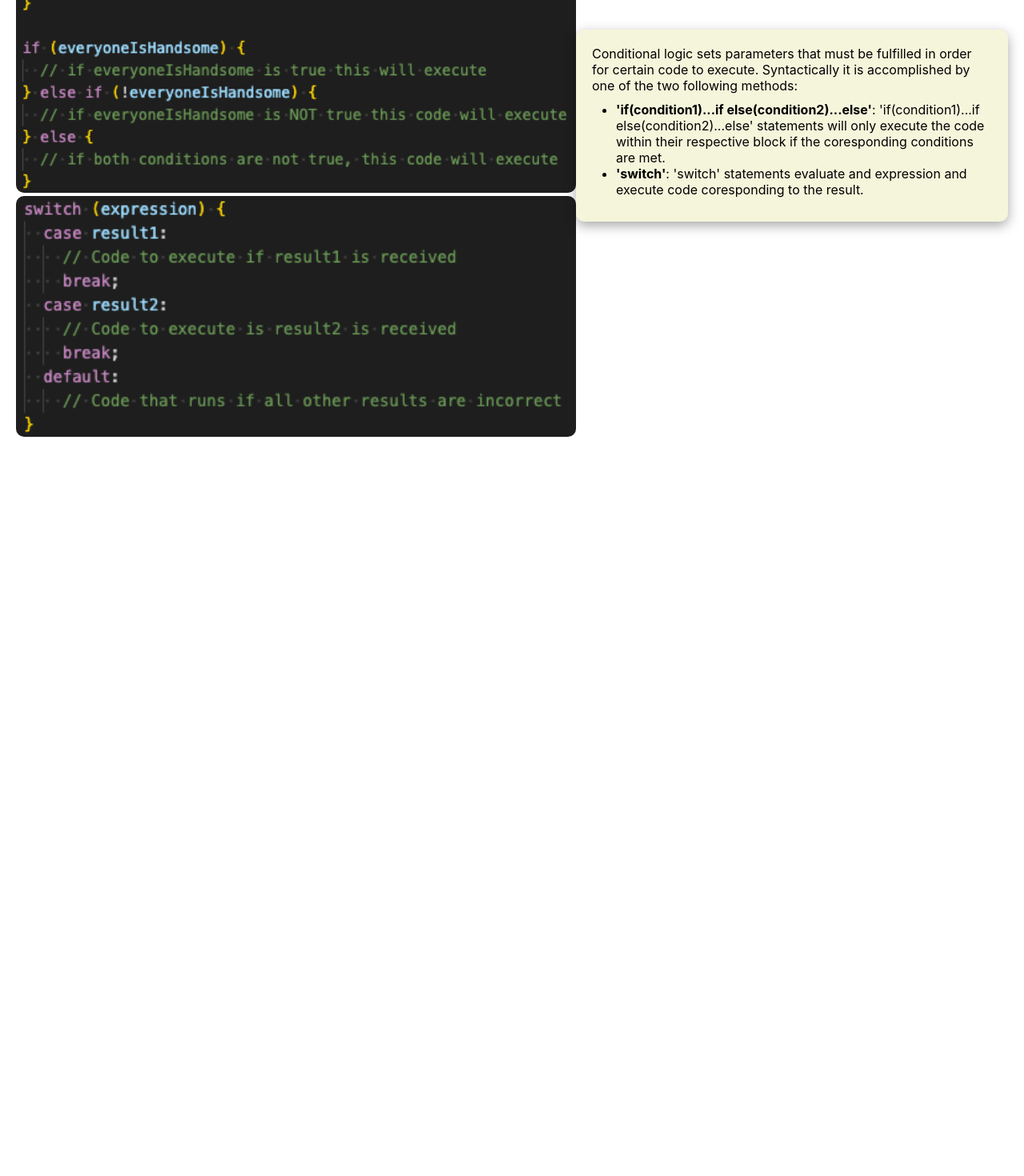
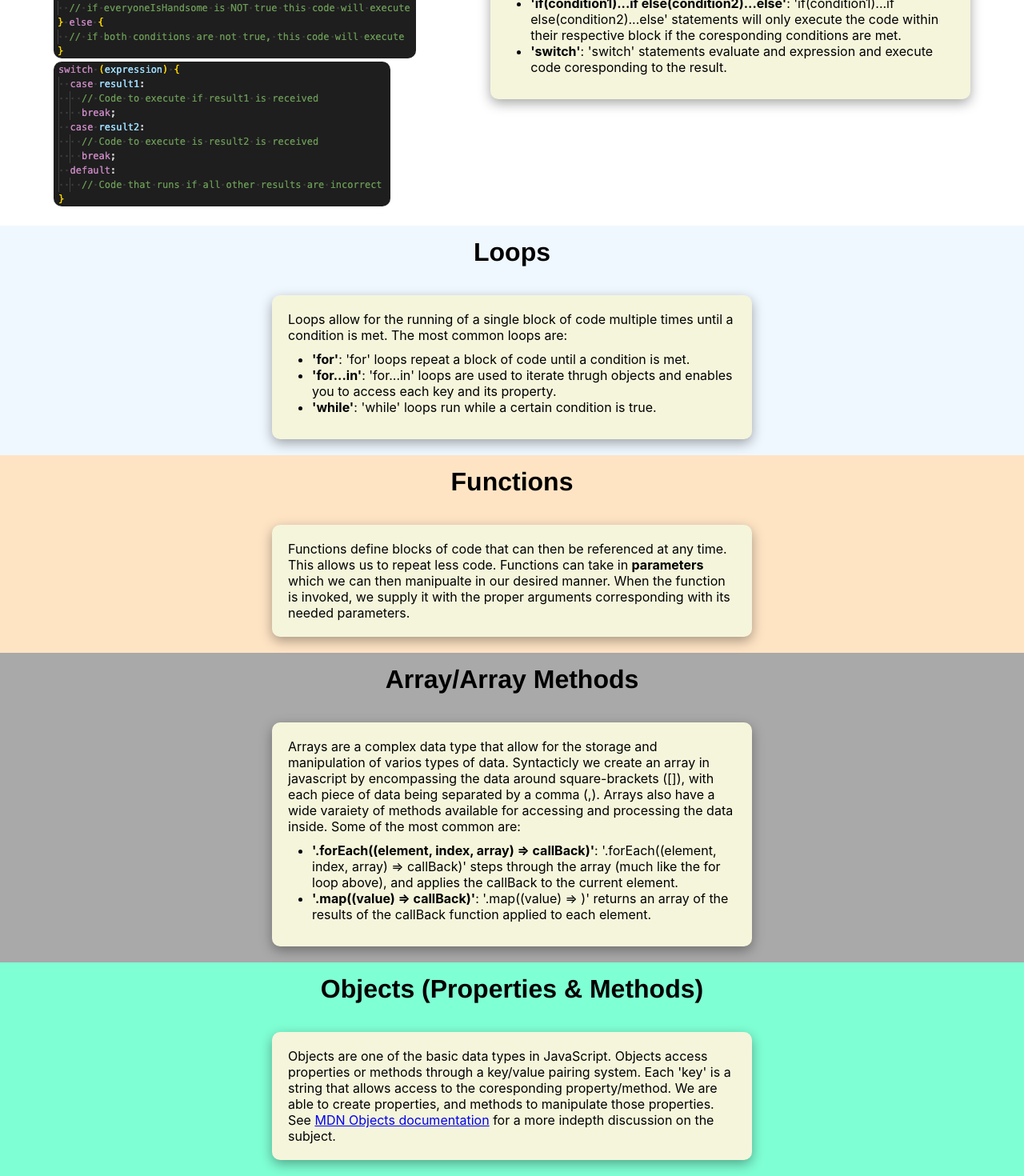
Before and after one commit to robecampbelljr/VWC-precourse, a React (Create React App) app: page / in a window 1280 px wide. Shown: the part 1700-3170 px from the top of the page at 80% size. Before the commit the page ends 2270 px from the top, so only its background shows below. Built offline with nearby package versions, Linux system fonts and the light colour scheme.

Commit message:
All blurbs are completed

```diff
--- a/src/App.css
+++ b/src/App.css
@@ -20,6 +20,22 @@
   background-color: aqua;
 }
 
+.loop-section {
+  background-color: aliceblue;
+}
+
+.function-section {
+  background-color: bisque;
+}
+
+.array-section {
+  background-color:darkgray;
+}
+
+.object-section {
+  background-color: aquamarine;
+}
+
 .presentation {
   display: flex;
   justify-content: space-around;
@@ -33,6 +49,10 @@
 }
 
 .presentation .multi-image-container {
+  width: min-content;
+}
+
+.presentation .multi-image-container img {
   width: min-content;
 }
 
--- a/src/App.js
+++ b/src/App.js
@@ -7,6 +7,10 @@ import StringBlurb from './components/Strings/string-blurg';
 import StringTool from './components/Strings/string-tool';
 import ConditionalLogicBlurb from './components/ConditionalLogic/conditional-logic-blurb';
 import ConditionalImages from './components/ConditionalLogic/conditional-images';
+import LoopBlurb from './components/Loops/loop-blurb';
+import FunctionBlurb from './components/Functions/fucntion-blurb';
+import ArrayBlurb from './components/Arrays/array-blurb';
+import ObjectBlurb from './components/Objects/object-blurb';
 
 function App() {
 
@@ -40,6 +44,30 @@ function App() {
           <ConditionalLogicBlurb />
         </div>
       </div>
+      <div className="loop-section">
+        <h1>Loops</h1>
+        <div className="presentation">
+          <LoopBlurb />
+        </div>
+      </div>
+      <div className="function-section">
+        <h1>Functions</h1>
+        <div className="presentation">
+          <FunctionBlurb />
+        </div>
+      </div>
+      <div className="array-section">
+        <h1>Array/Array Methods</h1>
+        <div className="presentation">
+          <ArrayBlurb />
+        </div>
+      </div>
+      <div className="object-section">
+        <h1>Objects (Properties & Methods)</h1>
+        <div className="presentation">
+          <ObjectBlurb />
+        </div>
+      </div>
     </div>
   );
 }
--- /dev/null
+++ b/src/components/Arrays/array-blurb.js
@@ -0,0 +1,20 @@
+import useFadeInLeft from "../../lib/hooks/useFadeInLeft"
+
+export default function ArrayBlurb() {
+
+  const fadeInLeft = useFadeInLeft();
+
+  return (
+    <div className="blurb" ref={fadeInLeft}>
+      Arrays are a complex data type that allow for the storage and manipulation of varios types of data. Syntacticly we create an array in javascript by encompassing the data around square-brackets ([]), with each piece of data being separated by a comma (,). Arrays also have a wide varaiety of methods available for accessing and processing the data inside. Some of the most common are:
+      <ul>
+        <li>
+          <strong>'.forEach((element, index, array) => callBack)'</strong>: '.forEach((element, index, array) => callBack)' steps through the array (much like the for loop above), and applies the callBack to the current element.
+        </li>
+        <li>
+          <strong>'.map((value) => callBack)'</strong>: '.map((value) => {})' returns an array of the results of the callBack function applied to each element.
+        </li>
+      </ul>
+    </div>
+  )
+}
--- /dev/null
+++ b/src/components/Functions/fucntion-blurb.js
@@ -0,0 +1,11 @@
+import useFadeInRight from "../../lib/hooks/useFadeInRight"
+
+export default function FunctionBlurb() {
+  const fadeInRight = useFadeInRight();
+
+  return (
+    <div className="blurb" ref={fadeInRight}>
+      Functions define blocks of code that can then be referenced at any time. This allows us to repeat less code. Functions can take in <strong>parameters</strong> which we can then manipualte in our desired manner. When the function is invoked, we supply it with the proper arguments corresponding with its needed parameters.
+    </div>
+  )
+}
--- /dev/null
+++ b/src/components/Loops/loop-blurb.js
@@ -0,0 +1,22 @@
+import useFadeInLeft from "../../lib/hooks/useFadeInLeft"
+
+export default function LoopBlurb() {
+  const fadeInLeft = useFadeInLeft();
+
+  return (
+    <div className="blurb" ref={fadeInLeft}>
+      Loops allow for the running of a single block of code multiple times until a condition is met. The most common loops are:
+      <ul>
+        <li>
+          <strong>'for'</strong>: 'for' loops repeat a block of code until a condition is met.
+        </li>
+        <li>
+          <strong>'for...in'</strong>: 'for...in' loops are used to iterate thrugh objects and enables you to access each key and its property.
+        </li>
+        <li>
+          <strong>'while'</strong>: 'while' loops run while a certain condition is true.
+        </li>
+      </ul>
+    </div>
+  )
+}
--- /dev/null
+++ b/src/components/Objects/object-blurb.js
@@ -0,0 +1,12 @@
+import useFadeInRight from "../../lib/hooks/useFadeInRight"
+
+export default function ObjectBlurb() {
+
+  const fadeInRight = useFadeInRight();
+
+  return (
+    <div className="blurb" ref={fadeInRight}>
+      Objects are one of the basic data types in JavaScript. Objects access properties or methods through a key/value pairing system. Each 'key' is a string that allows access to the coresponding property/method. We are able to create properties, and methods to manipulate those properties. See <a href="https://developer.mozilla.org/en-US/docs/Web/JavaScript/Reference/Global_Objects/Object">MDN Objects documentation</a> for a more indepth discussion on the subject.
+    </div>
+  )
+}
```
Also changed, not shown: 1 other file (tests, documents, lock files or other folders).
